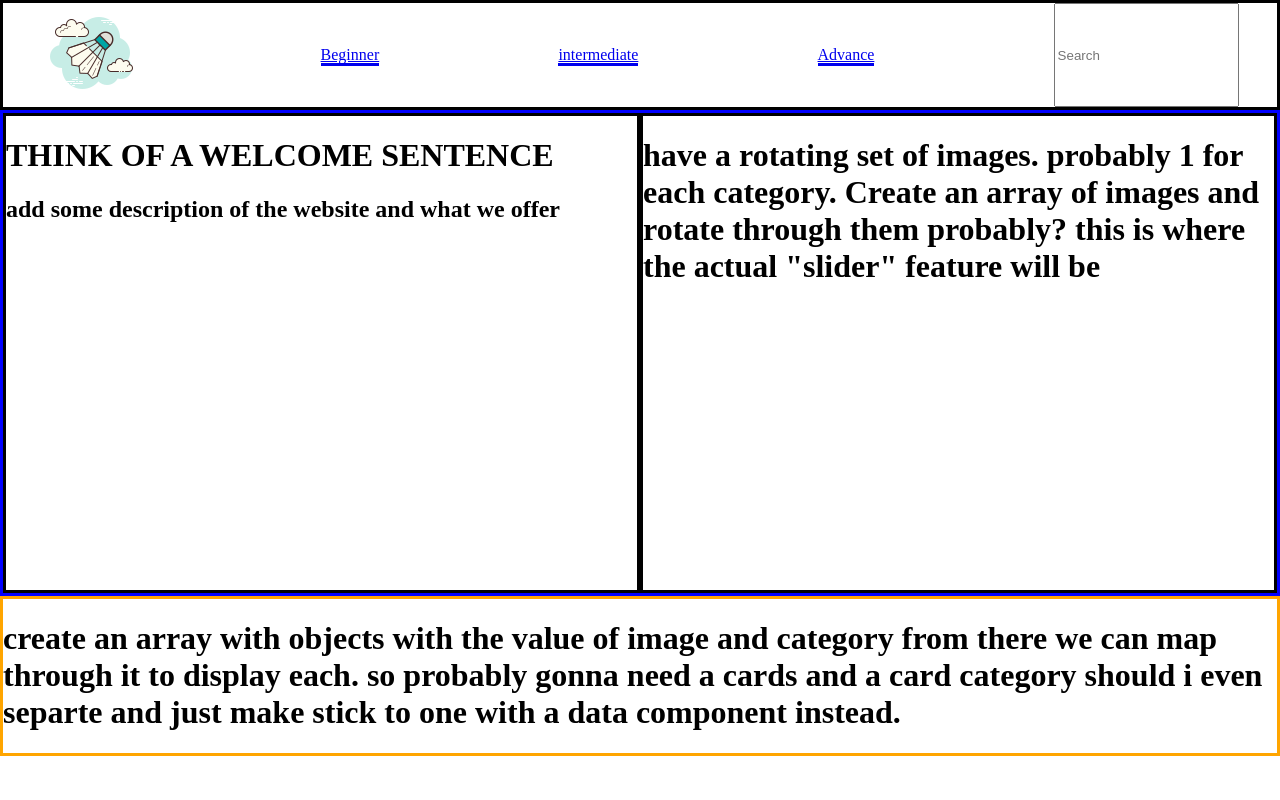
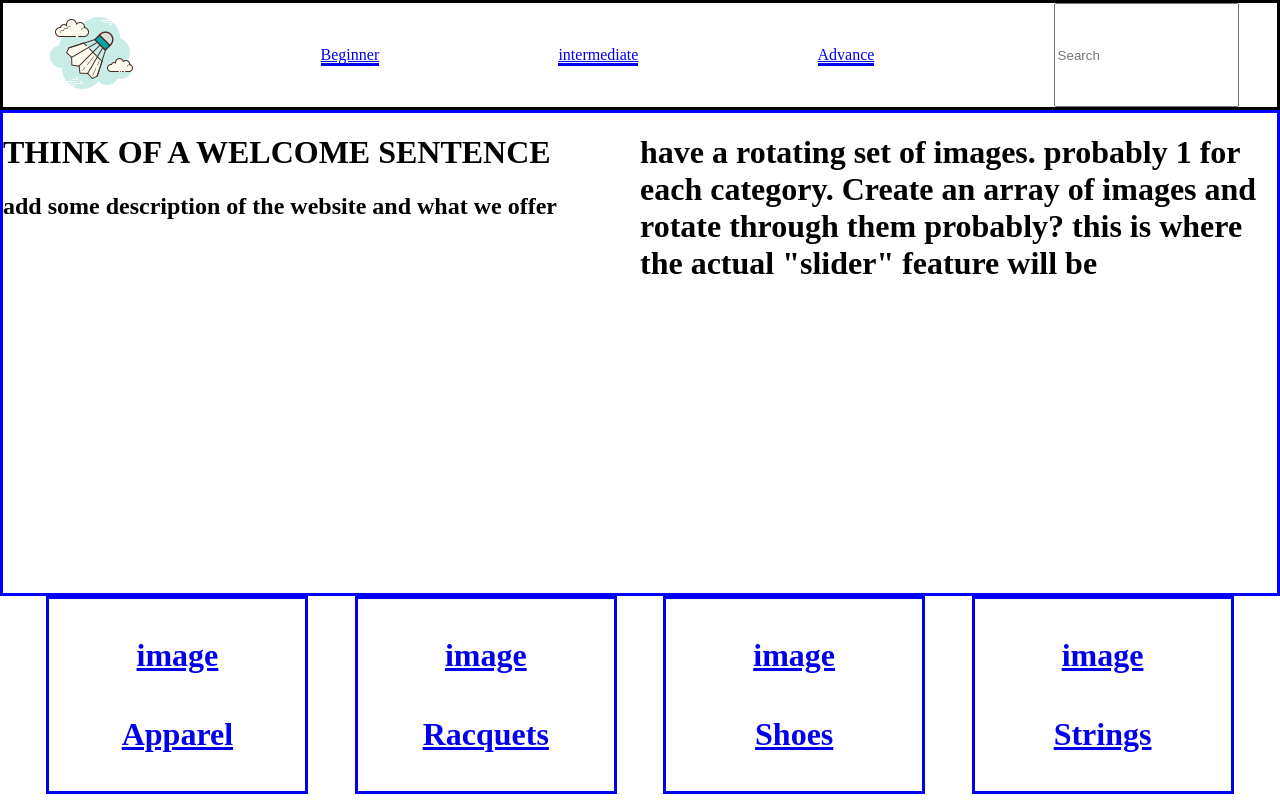
Before and after one commit to Noelcarino/badminton-catalog, a React (Create React App) app: page / in a window 1280 px wide. Built offline with nearby package versions, Linux system fonts and the light colour scheme.

Commit message:
added basic layout for category cards and connected react router to them

```diff
--- a/src/component/Home/CategoryCards/CategoryCards.jsx
+++ b/src/component/Home/CategoryCards/CategoryCards.jsx
@@ -1,9 +1,41 @@
 import React from 'react'
+import styles from './CategoryCards.module.scss'
 
+import { Link } from 'react-router-dom'
 const CategoryCards = () => {
+    const dataSet = [
+        {
+            name: 'Apparel',
+            image:'image',
+            link:'/apparel',
+        },
+        {
+            name: 'Racquets',
+            image:'image',
+            link:'/racquet',
+        },
+        {
+            name: 'Shoes',
+            image:'image',
+            link:'/shoes',
+        },
+        {
+            name: 'Strings',
+            image:'image',
+            link:'/strings',
+        }
+    ]
+
     return (
-        <div>
-            <h1>create an array with objects with the value of image and category from there we can map through it to display each. so probably gonna need a cards and a card category should i even separte and just make stick to one with a data component instead.</h1>
+        <div className={styles.container}>
+            {dataSet.map((data) => (
+                <Link to={data.link}>
+                    <div className={styles.cardContainer}>
+                        <h1 className={styles.image}>{data.image}</h1>
+                        <h1 className={styles.name}>{data.name}</h1>
+                    </div>
+                </Link>
+            ))}
         </div>
     )
 }
--- a/src/component/Home/CategoryCards/CategoryCards.module.scss
+++ b/src/component/Home/CategoryCards/CategoryCards.module.scss
@@ -0,0 +1,14 @@
+.container{
+    display: flex;
+    flex-direction: row;
+    justify-content: space-evenly;
+    .cardContainer{
+        border: solid;
+        display: flex;
+        flex-direction: column;
+        align-items: center;
+        justify-content: center;
+        width: 20vw;
+        height: 15vw;
+    }
+}
--- a/src/component/Home/Home.module.scss
+++ b/src/component/Home/Home.module.scss
@@ -7,16 +7,16 @@
         display: flex;
 
         .intro{
-            border: solid;
+            // border: solid;
             width: 50vw;
 
         }
         .image{
-            border: solid;
+            // border: solid;
             width: 50vw;
         }
     }
     .categoryCards{
-        border: solid orange;
+        // border: solid orange;
     }
 }
--- a/src/component/NavBar/NavBar.jsx
+++ b/src/component/NavBar/NavBar.jsx
@@ -5,7 +5,7 @@ import styles from './NavBar.module.scss';
 
 import testLogo from '../../image/testLogo.png';
 
-import {Link} from "react-router-dom";
+import  {Link } from "react-router-dom";
 
 const NavBar = () => {
     const [hoverBeginner, setHoverBeginner] = useState(false)
```
